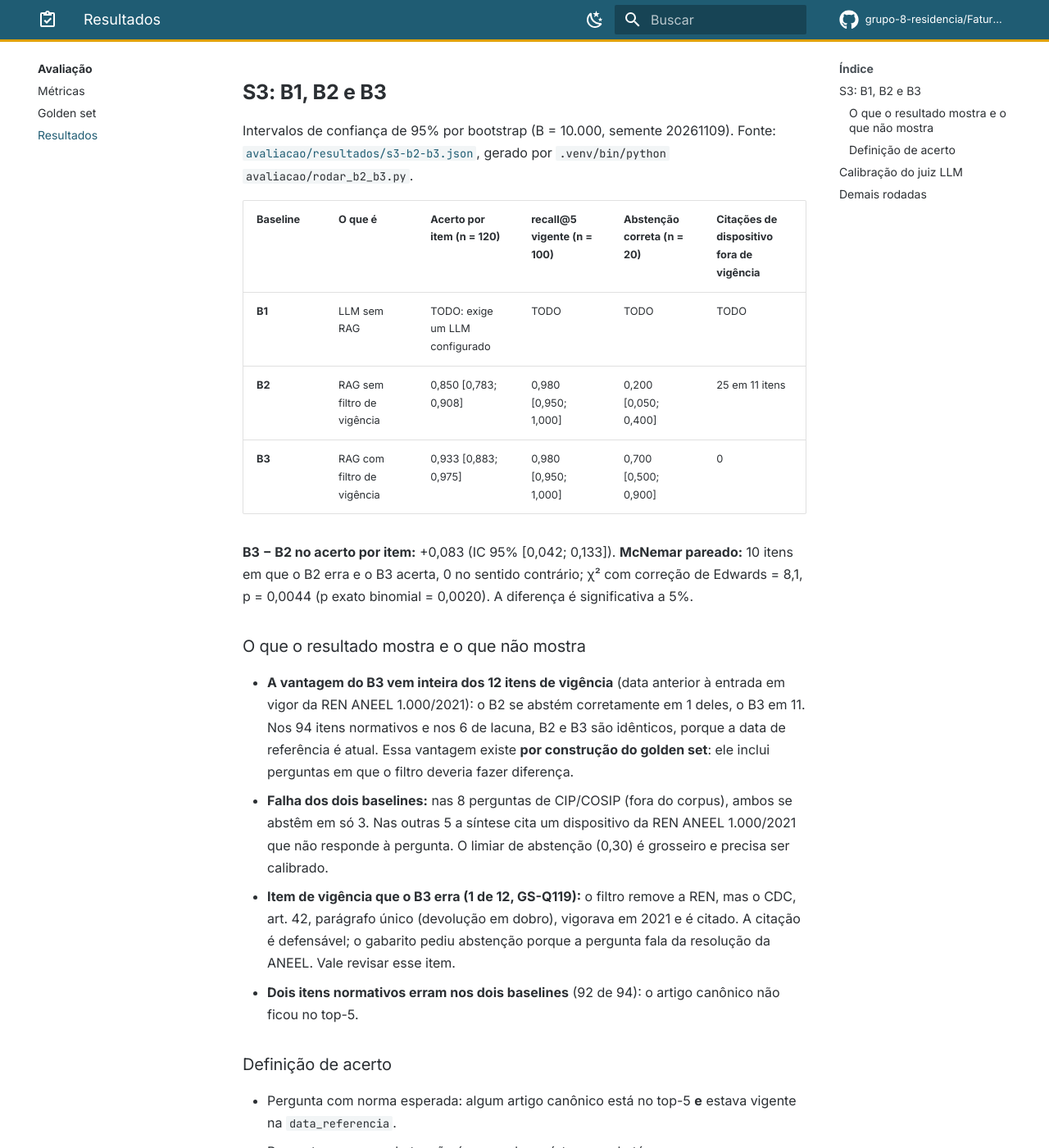
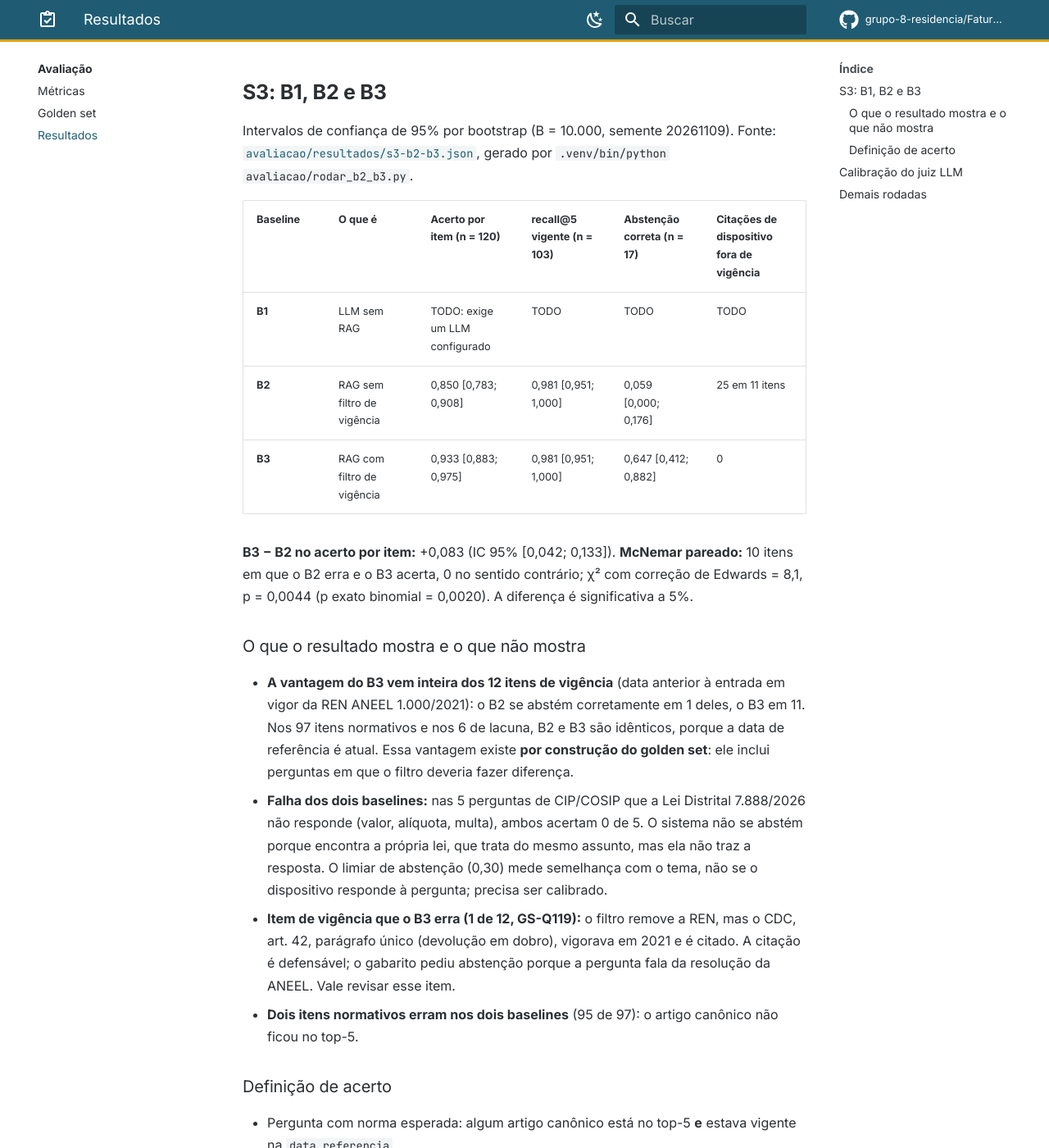
Before and after one commit to grupo-8-residencia/Fatura-Aberta, an MkDocs documentation site: the page built from docs/avaliacao/resultados.md, in a window 1280 px wide and 1400 px high, scrolled down 342 px. Shown: the whole window at 82% size. Built offline with MkDocs 1.6.1 and Material for MkDocs 9.7.7, drawn with Linux system fonts in a browser that asks for light colours; plug-ins that fetch from the network failed and are left out; comment, search, counter and statistics services are not loaded; some of the changed text lies outside the part shown.

Commit message:
feat(avaliacao): refaz a rodada B2 x B3 com a Lei Distrital 7.888/2026 no corpus
Os números e a análise de resultados.md foram atualizados. As cinco perguntas de CIP
sem resposta na lei continuam sem abstenção (0 de 5 nos dois baselines).

Refs #33

Co-Authored-By: Claude Sonnet 5.5 <noreply@anthropic.com>

```diff
--- a/docs/avaliacao/resultados.md
+++ b/docs/avaliacao/resultados.md
@@ -12,11 +12,11 @@ Intervalos de confiança de 95% por bootstrap (B = 10.000, semente 20261109). Fo
 [`avaliacao/resultados/s3-b2-b3.json`](https://github.com/grupo-8-residencia/Fatura-Aberta/blob/dev/avaliacao/resultados/s3-b2-b3.json),
 gerado por `.venv/bin/python avaliacao/rodar_b2_b3.py`.
 
-| Baseline | O que é | Acerto por item (n = 120) | recall@5 vigente (n = 100) | Abstenção correta (n = 20) | Citações de dispositivo fora de vigência |
+| Baseline | O que é | Acerto por item (n = 120) | recall@5 vigente (n = 103) | Abstenção correta (n = 17) | Citações de dispositivo fora de vigência |
 |---|---|---|---|---|---|
 | **B1** | LLM sem RAG | TODO: exige um LLM configurado | TODO | TODO | TODO |
-| **B2** | RAG sem filtro de vigência | 0,850 [0,783; 0,908] | 0,980 [0,950; 1,000] | 0,200 [0,050; 0,400] | 25 em 11 itens |
-| **B3** | RAG com filtro de vigência | 0,933 [0,883; 0,975] | 0,980 [0,950; 1,000] | 0,700 [0,500; 0,900] | 0 |
+| **B2** | RAG sem filtro de vigência | 0,850 [0,783; 0,908] | 0,981 [0,951; 1,000] | 0,059 [0,000; 0,176] | 25 em 11 itens |
+| **B3** | RAG com filtro de vigência | 0,933 [0,883; 0,975] | 0,981 [0,951; 1,000] | 0,647 [0,412; 0,882] | 0 |
 
 **B3 − B2 no acerto por item:** +0,083 (IC 95% [0,042; 0,133]). **McNemar pareado:** 10 itens em que o
 B2 erra e o B3 acerta, 0 no sentido contrário; χ² com correção de Edwards = 8,1, p = 0,0044
@@ -25,16 +25,17 @@ B2 erra e o B3 acerta, 0 no sentido contrário; χ² com correção de Edwards =
 ### O que o resultado mostra e o que não mostra
 
 - **A vantagem do B3 vem inteira dos 12 itens de vigência** (data anterior à entrada em vigor da REN
-  ANEEL 1.000/2021): o B2 se abstém corretamente em 1 deles, o B3 em 11. Nos 94 itens normativos e nos
+  ANEEL 1.000/2021): o B2 se abstém corretamente em 1 deles, o B3 em 11. Nos 97 itens normativos e nos
   6 de lacuna, B2 e B3 são idênticos, porque a data de referência é atual. Essa vantagem existe **por
   construção do golden set**: ele inclui perguntas em que o filtro deveria fazer diferença.
-- **Falha dos dois baselines:** nas 8 perguntas de CIP/COSIP (fora do corpus), ambos se abstêm em só 3.
-  Nas outras 5 a síntese cita um dispositivo da REN ANEEL 1.000/2021 que não responde à pergunta. O
-  limiar de abstenção (0,30) é grosseiro e precisa ser calibrado.
+- **Falha dos dois baselines:** nas 5 perguntas de CIP/COSIP que a Lei Distrital 7.888/2026 não
+  responde (valor, alíquota, multa), ambos acertam 0 de 5. O sistema não se abstém porque encontra a
+  própria lei, que trata do mesmo assunto, mas ela não traz a resposta. O limiar de abstenção (0,30)
+  mede semelhança com o tema, não se o dispositivo responde à pergunta; precisa ser calibrado.
 - **Item de vigência que o B3 erra (1 de 12, GS-Q119):** o filtro remove a REN, mas o CDC, art. 42,
   parágrafo único (devolução em dobro), vigorava em 2021 e é citado. A citação é defensável; o
   gabarito pediu abstenção porque a pergunta fala da resolução da ANEEL. Vale revisar esse item.
-- **Dois itens normativos erram nos dois baselines** (92 de 94): o artigo canônico não ficou no top-5.
+- **Dois itens normativos erram nos dois baselines** (95 de 97): o artigo canônico não ficou no top-5.
 
 ### Definição de acerto
 
@@ -57,7 +58,7 @@ não produz número nenhum antes disso.
 
 | Rodada | Sprint | Baselines | Resultado | Link |
 |---|---|---|---|---|
-| recall@5 em 30 perguntas | S2 | RAG | recall@5 de 0,980 nas 100 perguntas com norma esperada do golden set (bootstrap acima). O conjunto de 30 perguntas do gate da S2 não existe separado. TODO: definir se o subconjunto de 30 é sorteado do golden set | [JSON](https://github.com/grupo-8-residencia/Fatura-Aberta/blob/dev/avaliacao/resultados/s3-b2-b3.json) |
+| recall@5 em 30 perguntas | S2 | RAG | recall@5 de 0,981 nas 103 perguntas com norma esperada do golden set (bootstrap acima). O conjunto de 30 perguntas do gate da S2 não existe separado. TODO: definir se o subconjunto de 30 é sorteado do golden set | [JSON](https://github.com/grupo-8-residencia/Fatura-Aberta/blob/dev/avaliacao/resultados/s3-b2-b3.json) |
 | LLM × RAG | S3 | B2, B3 | Tabela acima; B1 e juiz pendentes | acima |
 | Agentes | S4 | B4, B5 | Aguardando execução da S4 | — |
 | Campos-chave em 40 fotos | S5 | extração | Aguardando execução da S5 | — |
```
Also changed, not shown: 1 other file.
